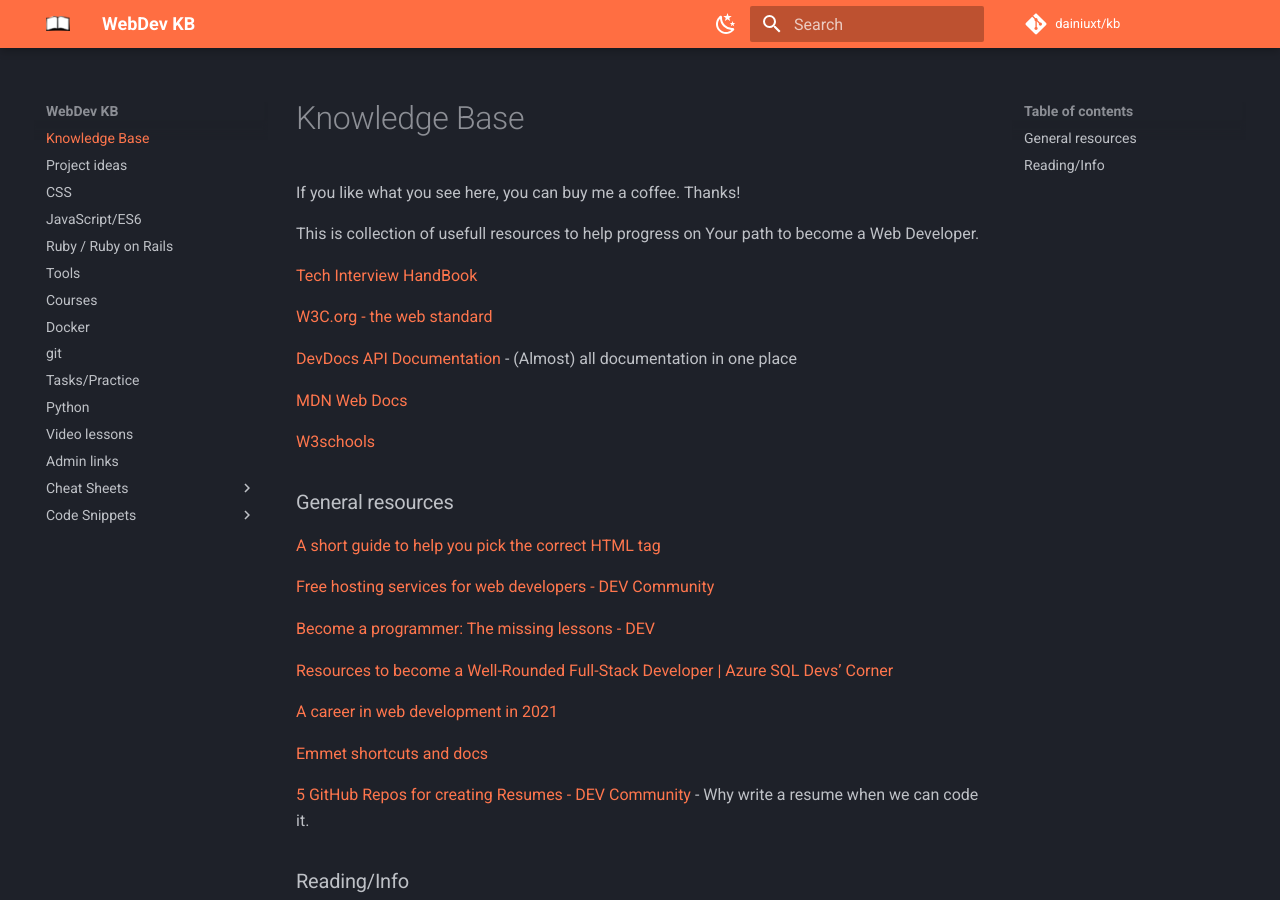
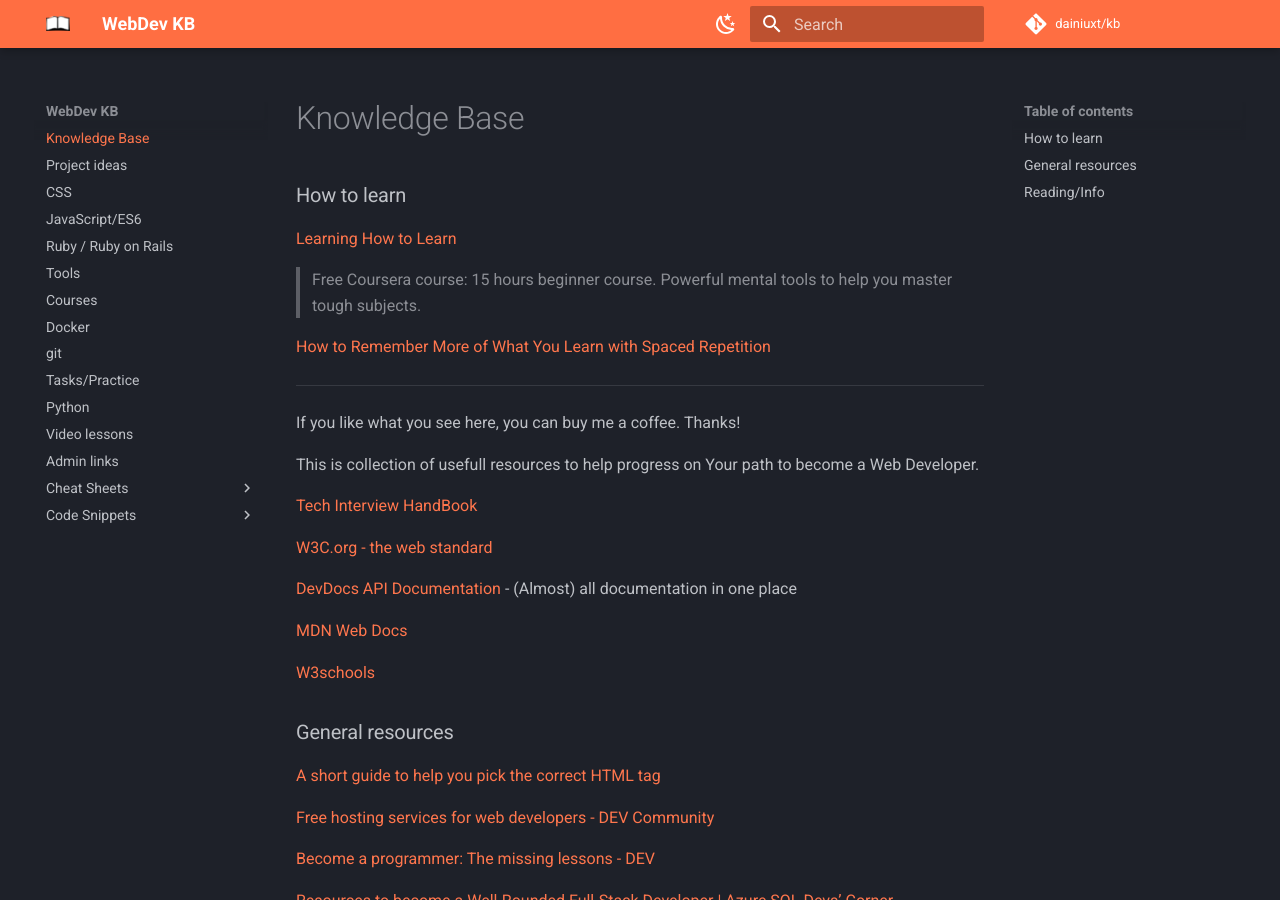
Before and after one commit to dainiuxt/kb, an MkDocs documentation site: the page built from docs/index.md, in a window 1280 px wide and 900 px high. Built offline with MkDocs 1.6.1 and Material for MkDocs 9.7.7, drawn with Linux system fonts in a browser that asks for light colours; comment, search, counter and statistics services are not loaded.

Commit message:
add how to learn links

```diff
--- a/docs/index.md
+++ b/docs/index.md
@@ -1,4 +1,14 @@
 # Knowledge Base
+
+### How to learn
+
+[Learning How to Learn](https://www.coursera.org/learn/learning-how-to-learn)
+
+> Free Coursera course: 15 hours beginner course. Powerful mental tools to help you master tough subjects.
+
+[How to Remember More of What You Learn with Spaced Repetition](https://collegeinfogeek.com/spaced-repetition-memory-technique/)
+
+---
 
 If you like what you see here, you can buy me a coffee. Thanks!
 
```
